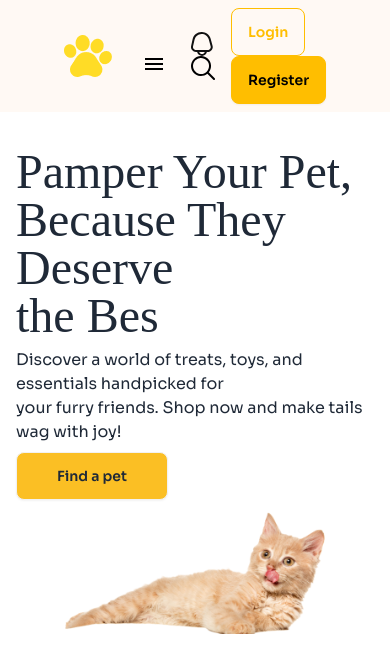
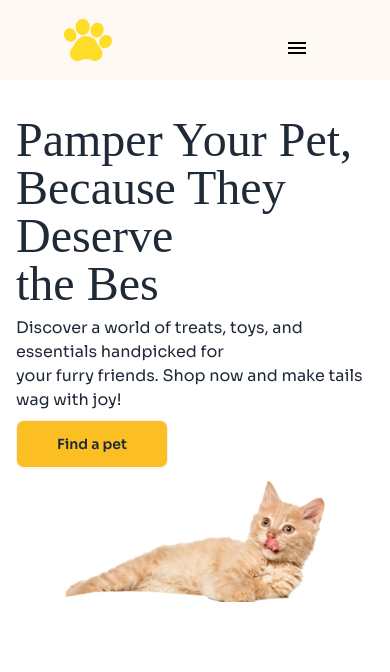
Before and after one commit to Pritomkb/Assignment_3, a plain HTML site: page index.html in a window 390 px wide. Drawn offline with nearby package versions, Linux system fonts and the light colour scheme; a web font is replaced by a local one.

Commit message:
again h commit

```diff
--- a/CSS/style.css
+++ b/CSS/style.css
@@ -15,8 +15,9 @@
 
 
 
-/* @media screen and (max-width: 576px) {
-    .bot{
+@media screen and (max-width: 576px) {
+    .bot,
+    .boo{
         display: none;
     }
-  } */
+  }
--- a/index.html
+++ b/index.html
@@ -79,7 +79,7 @@
                 </ul>
               </div>
               </div>
-              <div class=" gap-3 mr-2 lg:flex md:hidden sm:hidden">
+              <div class="boo gap-3 mr-2 lg:flex md:hidden sm:hidden">
 
                 <svg width="21.752197" height="24.002750" viewBox="0 0 21.7522 24.0028" fill="none" xmlns="http://www.w3.org/2000/svg" xmlns:xlink="http://www.w3.org/1999/xlink">
                   <desc>
@@ -97,7 +97,7 @@
                 </svg>
               </div>
 
-              <div class="bot gap-2 lg:flex md:hidden sm:hidden">
+              <div class="bot gap-2 lg:flex ">
                 <a class="btn btn-outline btn-warning">Login</a>
                 <a class="btn btn-warning">Register</a>
               </div>
```
